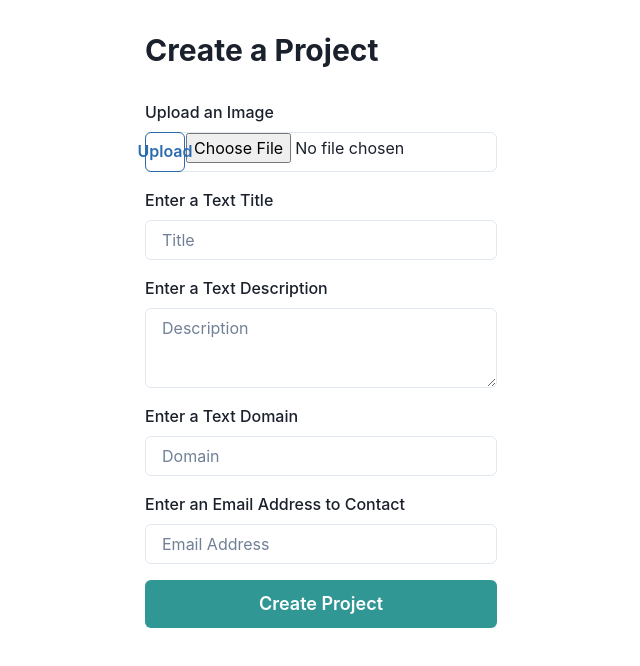
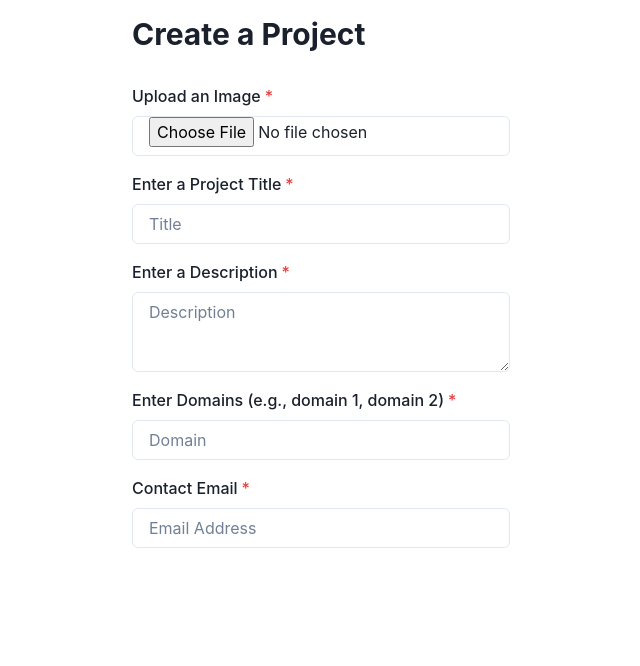
Before and after one commit to faizahsayyid/nasa-space-apps-2023, a React (Vite) app in the folder client/: page /createproject in a window 1280 px wide. Shown: the top 666 px of the page, without its empty margins (319-959 px from the left). Built offline with nearby package versions, Linux system fonts and the light colour scheme.

Commit message:
v1 of createproject

```diff
--- a/client/src/pages/CreateProject.jsx
+++ b/client/src/pages/CreateProject.jsx
@@ -23,7 +23,7 @@ const theme = extendTheme({
   styles: {
     global: {
       body: {
-        margin: '2rem',
+        margin: '1rem',
       },
     },
   },
@@ -50,7 +50,7 @@ export const CreateProject = () => {
 
   return (
     <ChakraProvider theme={theme}>
-      <Container maxW="sm">
+      <Container maxW="80%">
         <Center>
           <Box>
             <form>
@@ -60,77 +60,69 @@ export const CreateProject = () => {
                 </Heading>
 
                 {/* Upload an Image */}
-                <FormControl>
+                <FormControl isRequired>
                   <FormLabel>Upload an Image</FormLabel>
                   <InputGroup>
-                    <InputLeftElement pointerEvents="none">
-                      <Button colorScheme="blue" variant="outline">
-                        Upload
-                      </Button>
-                    </InputLeftElement>
                     <Input
                       type="file"
                       name="image"
                       onChange={handleChange}
                       accept="image/*"
+                      required // Add the required attribute here
                     />
                   </InputGroup>
                 </FormControl>
 
                 {/* Enter a Text Title */}
-                <FormControl>
-                  <FormLabel>Enter a Text Title</FormLabel>
+                <FormControl isRequired>
+                  <FormLabel>Enter a Project Title</FormLabel>
                   <Input
                     type="text"
                     name="title"
                     onChange={handleChange}
                     value={newProject.title}
                     placeholder="Title"
+                    required // Add the required attribute here
                   />
                 </FormControl>
 
                 {/* Enter a Text Description */}
-                <FormControl>
-                  <FormLabel>Enter a Text Description</FormLabel>
+                <FormControl isRequired>
+                  <FormLabel>Enter a Description</FormLabel>
                   <Textarea
                     name="description"
                     onChange={handleChange}
                     value={newProject.description}
                     placeholder="Description"
+                    required // Add the required attribute here
                   />
                 </FormControl>
 
                 {/* Enter a Text Domain */}
-                <FormControl>
-                  <FormLabel>Enter a Text Domain</FormLabel>
+                <FormControl isRequired>
+                  <FormLabel>Enter Domains (e.g., domain 1, domain 2)</FormLabel>
                   <Input
                     type="text"
                     name="domain"
                     onChange={handleChange}
                     value={newProject.domain}
                     placeholder="Domain"
+                    required // Add the required attribute here
                   />
                 </FormControl>
 
                 {/* Enter an Email Address to Contact */}
-                <FormControl>
-                  <FormLabel>Enter an Email Address to Contact</FormLabel>
+                <FormControl isRequired>
+                  <FormLabel>Contact Email</FormLabel>
                   <Input
                     type="email"
                     name="contactEmail"
                     onChange={handleChange}
                     value={newProject.contactEmail}
                     placeholder="Email Address"
+                    required // Add the required attribute here
                   />
                 </FormControl>
-
-                <Button
-                  onClick={handleCreateProject}
-                  colorScheme="teal"
-                  size="lg"
-                >
-                  Create Project
-                </Button>
               </Stack>
             </form>
           </Box>
```
